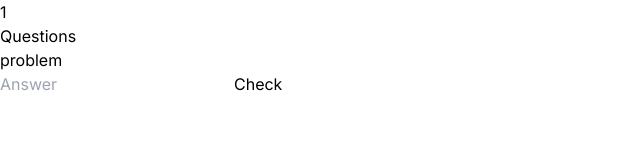
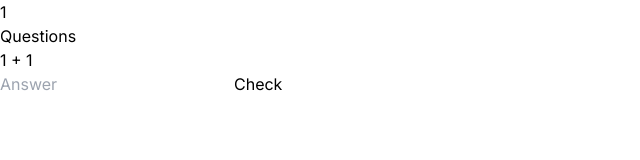
Before and after one commit to Oriianamendez/sci-quest-math, a Next.js app: page /1 in a window 1280 px wide. Shown: the top 160 px of the page, without its empty margins (0-640 px from the left). Built offline with nearby package versions, Linux system fonts and the light colour scheme.

Commit message:
gh-5 mock questions and answers
Co-authored-by: Lukas Laas <lukas.s.laas@gmail.com>
Co-authored-by: Hano2001 <Haraldnorlin93@gmail.com>

```diff
--- a/src/app/[id]/page.tsx
+++ b/src/app/[id]/page.tsx
@@ -1,12 +1,26 @@
 "use client";
 
+import { useState } from "react";
+
 export default function PupilPage({ params }: { params: { id: string } }) {
-  console.log(params);
+  const [problem, setProblem] = useState(0);
+
+  const mockProblems = [
+    {
+      problem: "1 + 1",
+      solution: 2,
+    },
+    {
+      problem: "2 + 2",
+      solution: 4,
+    },
+  ];
+
   return (
     <>
       <h1>{params.id}</h1>
       <h2>Questions</h2>
-      <p>{"problem"}</p>
+      <p>{mockProblems[problem].problem}</p>
       <form action="">
         <input type="number" placeholder="Answer" />
         <button type="submit">Check</button>
```
